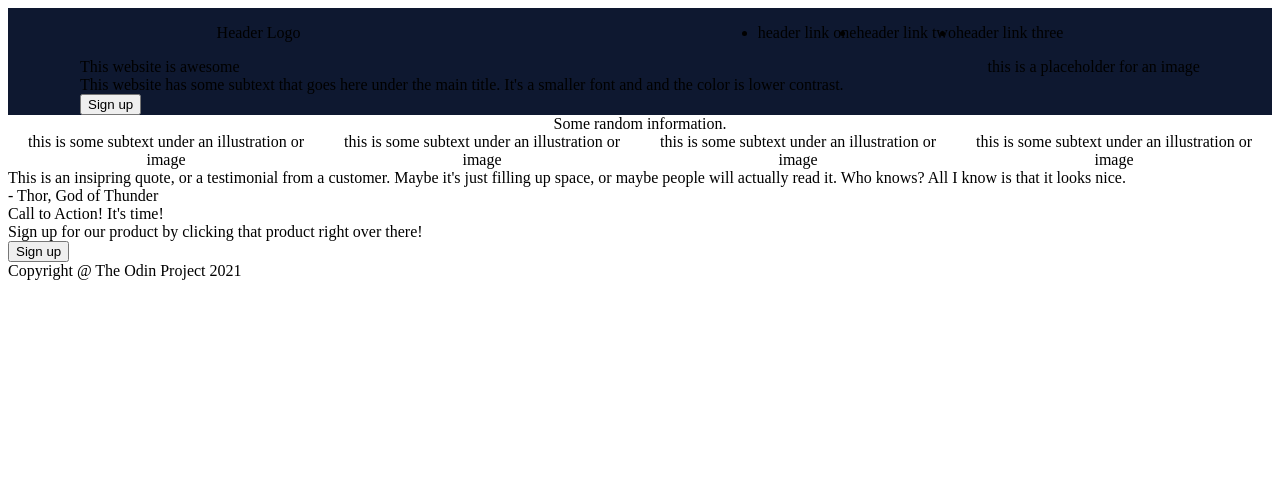
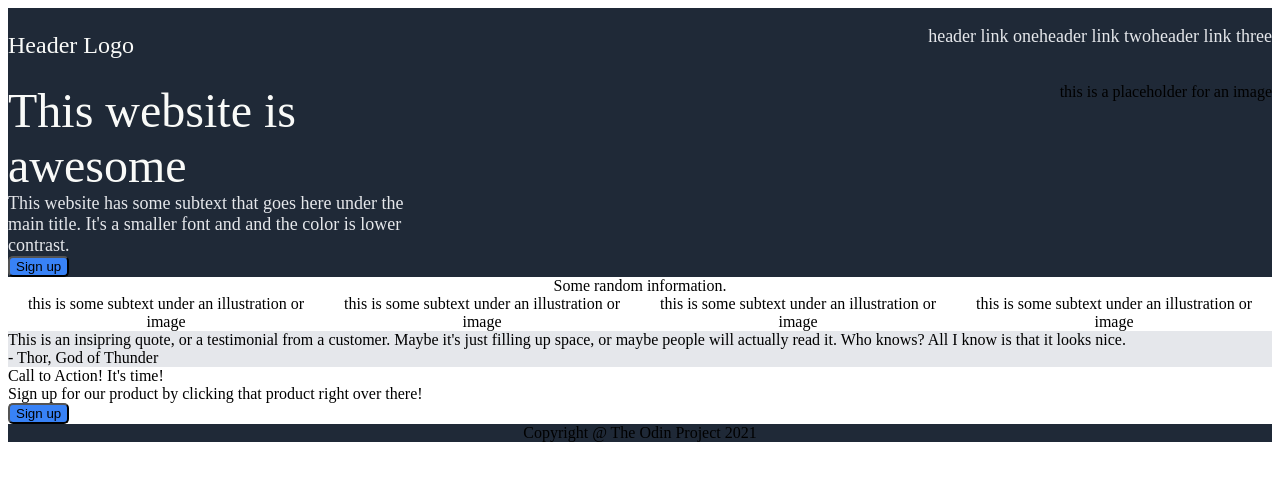
Before and after one commit to A-B-C-D-E-F-G-H-J/Project_Landing_Page, a plain HTML site: page index.html in a window 1280 px wide. Drawn offline with Linux system fonts and the light colour scheme.

Commit message:
set colors and font style

```diff
--- a/index.html
+++ b/index.html
@@ -9,7 +9,7 @@
   <body>
     <div class="container1">
       <div class="header">
-        <p>Header Logo</p>
+        <p class="header-logo">Header Logo</p>
           <ul>
             <li>header link one</li>
             <li>header link two</li>
@@ -18,8 +18,8 @@
       </div>
         <div class="container1-body">
           <div class="container1-text">
-            <div>This website is awesome</div>
-            <div>This website has some subtext that goes here under the main title. It's a smaller font and and the color is lower contrast.</div>
+            <div class="hero">This website is awesome</div>
+            <div class="hero-secondary">This website has some subtext that goes here under the main title. It's a smaller font and and the color is lower contrast.</div>
             <button class="button1">Sign up</button>
           </div>
           <div>this is a placeholder for an image</div>
@@ -35,8 +35,8 @@
       </div>
     </div>
     <div class="container3">
-      <div>This is an insipring quote, or a testimonial from a customer. Maybe it's just filling up space, or maybe people will actually read it. Who knows? All I know is that it looks nice.</div>
-      <div>- Thor, God of Thunder</div>
+      <div class="quote">This is an insipring quote, or a testimonial from a customer. Maybe it's just filling up space, or maybe people will actually read it. Who knows? All I know is that it looks nice.</div>
+      <div class="quote">- Thor, God of Thunder</div>
     </div>
     <div class="container4">
       <div class="container4-sub">
--- a/style.css
+++ b/style.css
@@ -4,24 +4,47 @@ body {
   flex: 1
 }
 
+.container1, .footer  {
+  background: #1f2937;
+}
+
 .container1 {
  display: flex;
  flex-direction: column;
- background: rgb(14, 24, 48);
 }
 
 .container1-body {
   display: flex;
-  justify-content: space-around;
+  justify-content: space-between;
 }
 
 .header {
   display: flex;
-  justify-content: space-around;
+  justify-content: space-between;
+}
+
+.container1-text {
+  width: 400px;
 }
 
 ul {
   display: flex;
+  list-style: none;
+}
+
+.header-logo {
+  color: #F9FAF8;
+  font-size: 24px;
+}
+
+.hero {
+  font-size: 48px;
+  color: #F9FAF8;
+}
+
+.hero-secondary, ul {
+  color: #E5E7EB;
+  font-size: 18px;
 }
 
 .container2 {
@@ -35,3 +58,19 @@ ul {
   flex-direction: row;
   justify-content: space-evenly;
 }
+
+.button1, .button2 {
+background-color: #3882f6;
+border-radius: 5px;
+}
+
+.quote {
+  background-color: #E5E7EB;
+}
+
+.footer {
+  display: flex;
+  justify-content: center;
+  align-items: center;
+
+}
```
